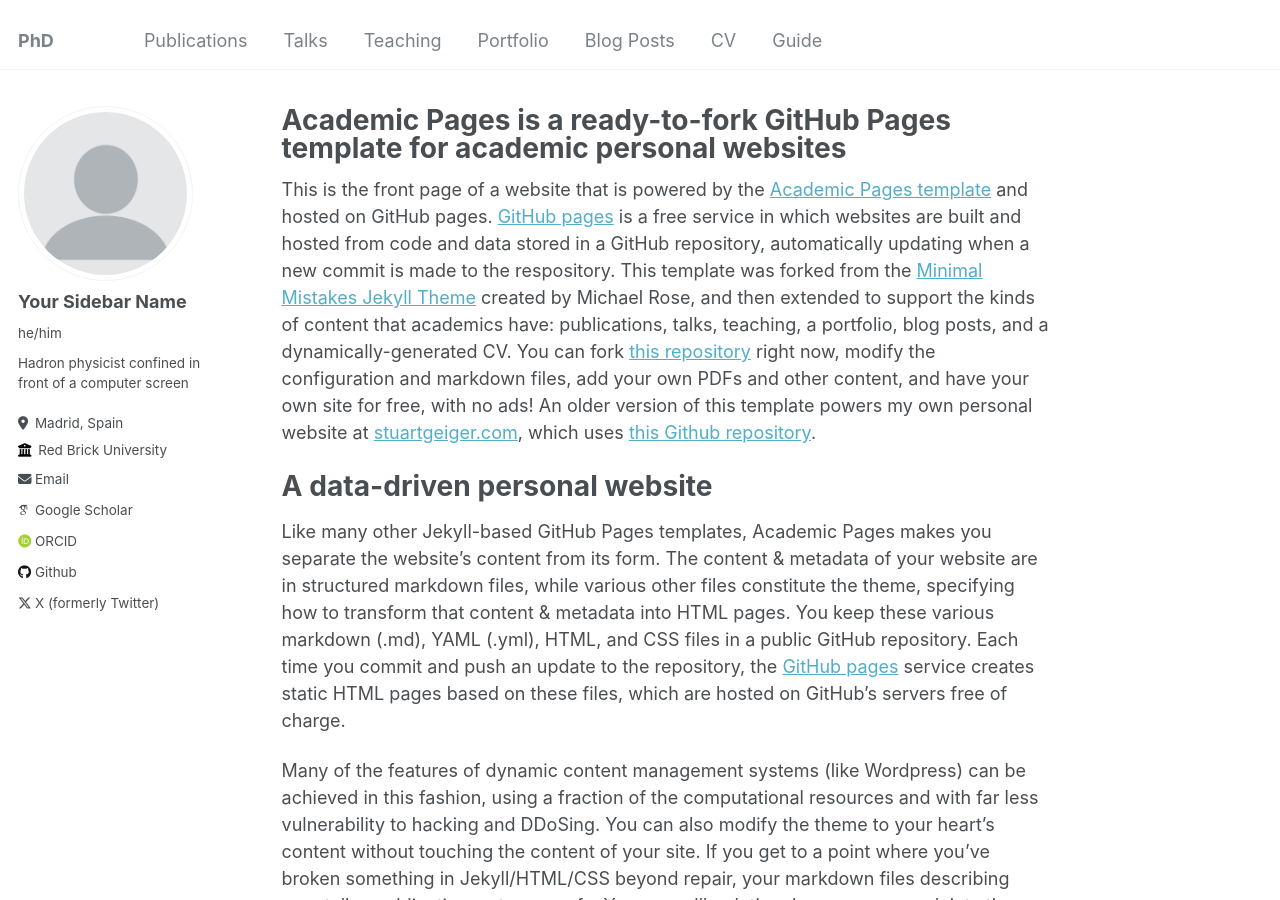
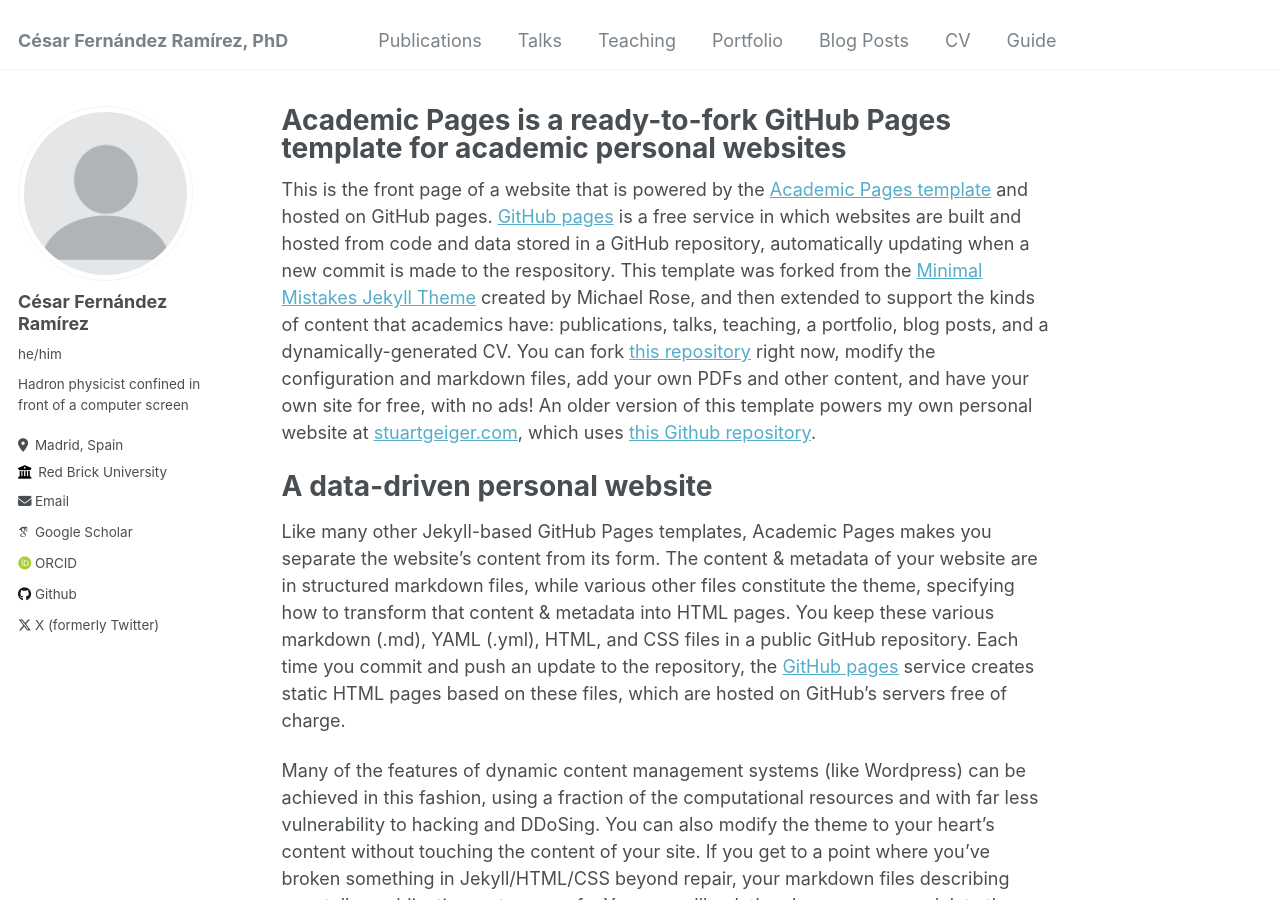
Before and after one commit to cefera/cefera.github.io, a Jekyll site: the page built from _pages/about.md, in a window 1280 px wide and 900 px high. Built offline with Jekyll 4.4.1, drawn with Linux system fonts in a browser that asks for light colours; some web fonts are replaced.

Commit message:
Update _config.yml

```diff
--- a/_config.yml
+++ b/_config.yml
@@ -8,7 +8,7 @@
 
 # Basic Site Settings
 locale                   : "en-US"
-title                    : "PhD"
+title                    : "César Fernández Ramírez, PhD"
 title_separator          : "-"
 name                     : &name "César Fernández Ramírez"
 description              : &description "personal description"
@@ -22,7 +22,7 @@ repository               : "cefera/cefera.github.io"
 author:
   # Biographic information
   avatar           : "profile.png"
-  name             : "Your Sidebar Name"
+  name             : "César Fernández Ramírez"
   pronouns         : "he/him"
   bio              : "Hadron physicist confined in front of a computer screen"
   location         : "Madrid, Spain"
@@ -32,7 +32,7 @@ author:
 
   # Academic websites
   arxiv            : # URL - Update with the correct link to your profile
-  googlescholar    : "https://scholar.google.com/citations?user=PS_CX0AAAAAJ"
+  googlescholar    : "https://scholar.google.com/citations?user=AsSoUjEAAAAJ&hl=en"
   impactstory      : # URL
   orcid            : "http://orcid.org/0000-0001-8979-5660"
   semantic         : # URL
```
